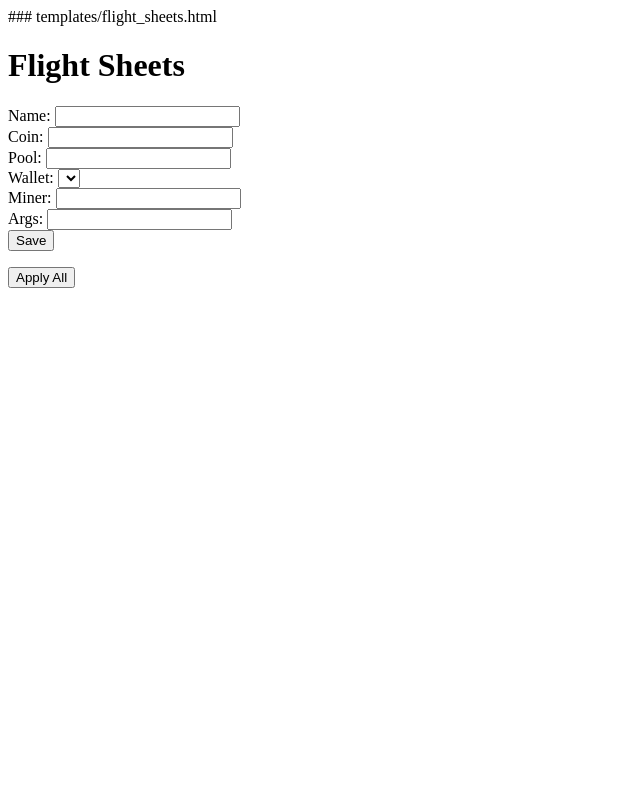
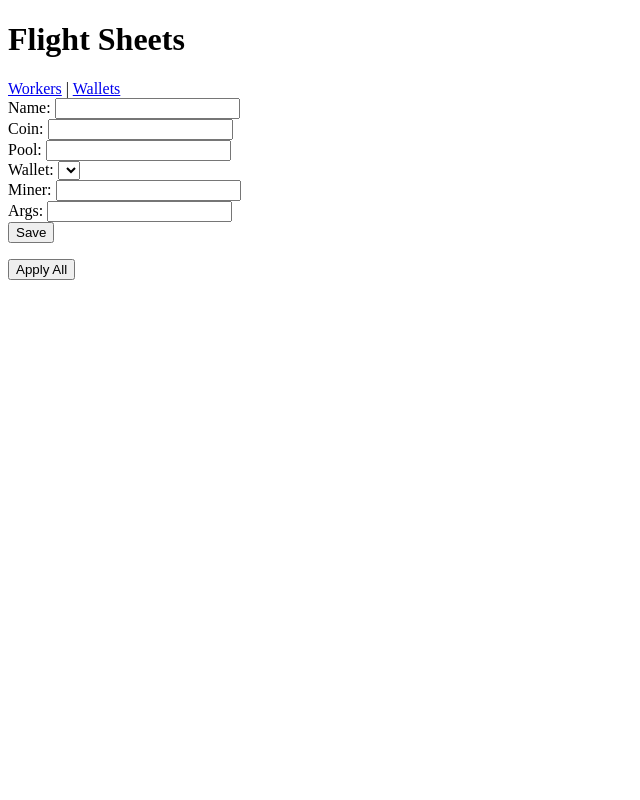
Before and after one commit to kecodon/project-root, a Flask app: page /flight_sheets in a window 1280 px wide. Shown: the whole page, without its empty margins (0-640 px from the left). Run offline with Flask 3, Linux system fonts and the light colour scheme; lists and menus that the app fills with data are empty.

Commit message:
Update flight_sheets.html

```diff
--- a/templates/flight_sheets.html
+++ b/templates/flight_sheets.html
@@ -1,9 +1,12 @@
-### templates/flight_sheets.html
 <!DOCTYPE html>
 <html>
 <head><title>Flight Sheets</title></head>
 <body>
 <h1>Flight Sheets</h1>
+<nav>
+    <a href="/">Workers</a> |
+    <a href="/wallets">Wallets</a>
+</nav>
 <form method="post" action="#" onsubmit="submitFS(event)">
     Name: <input id="name"><br>
     Coin: <input id="coin"><br>
```
